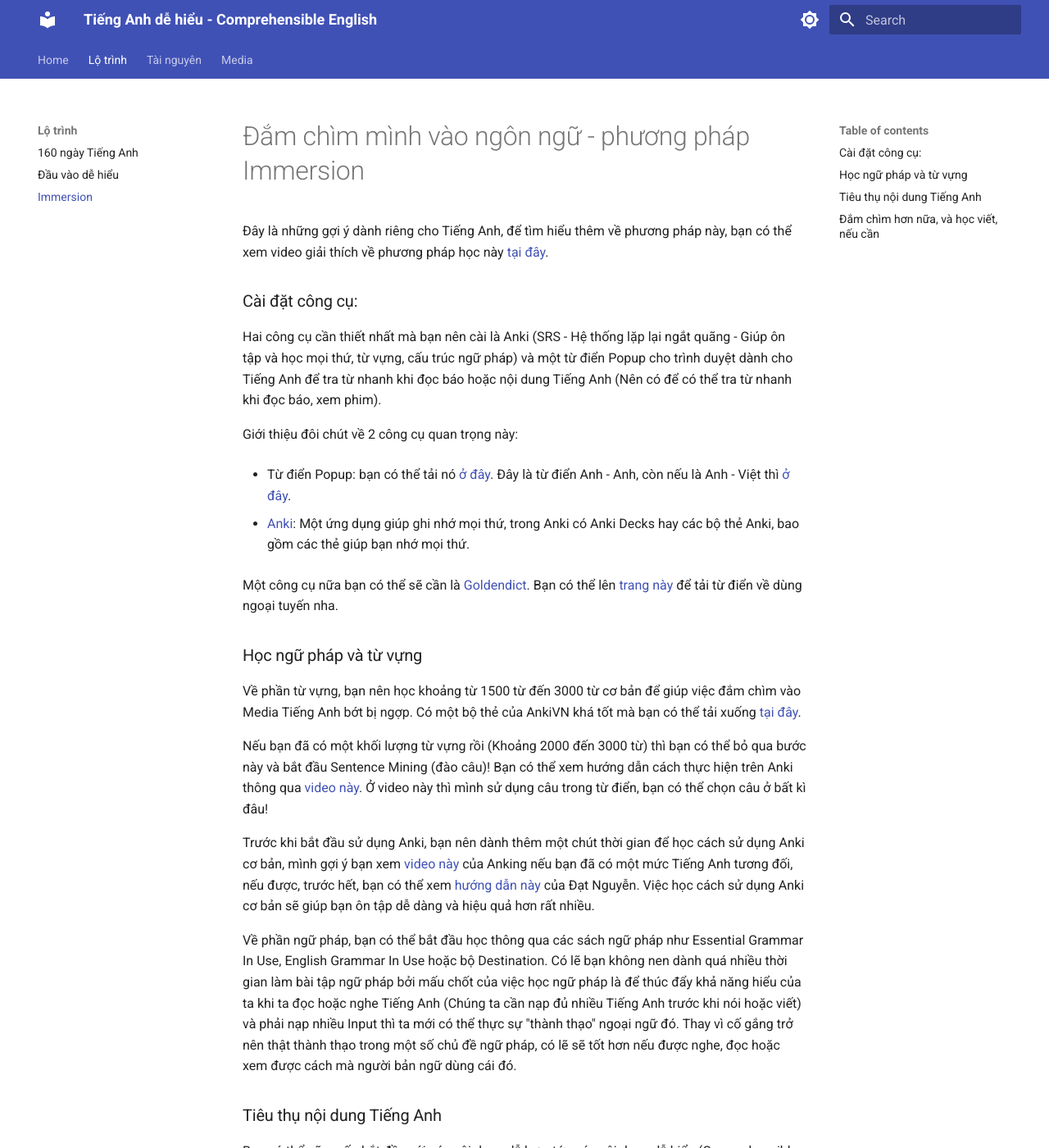
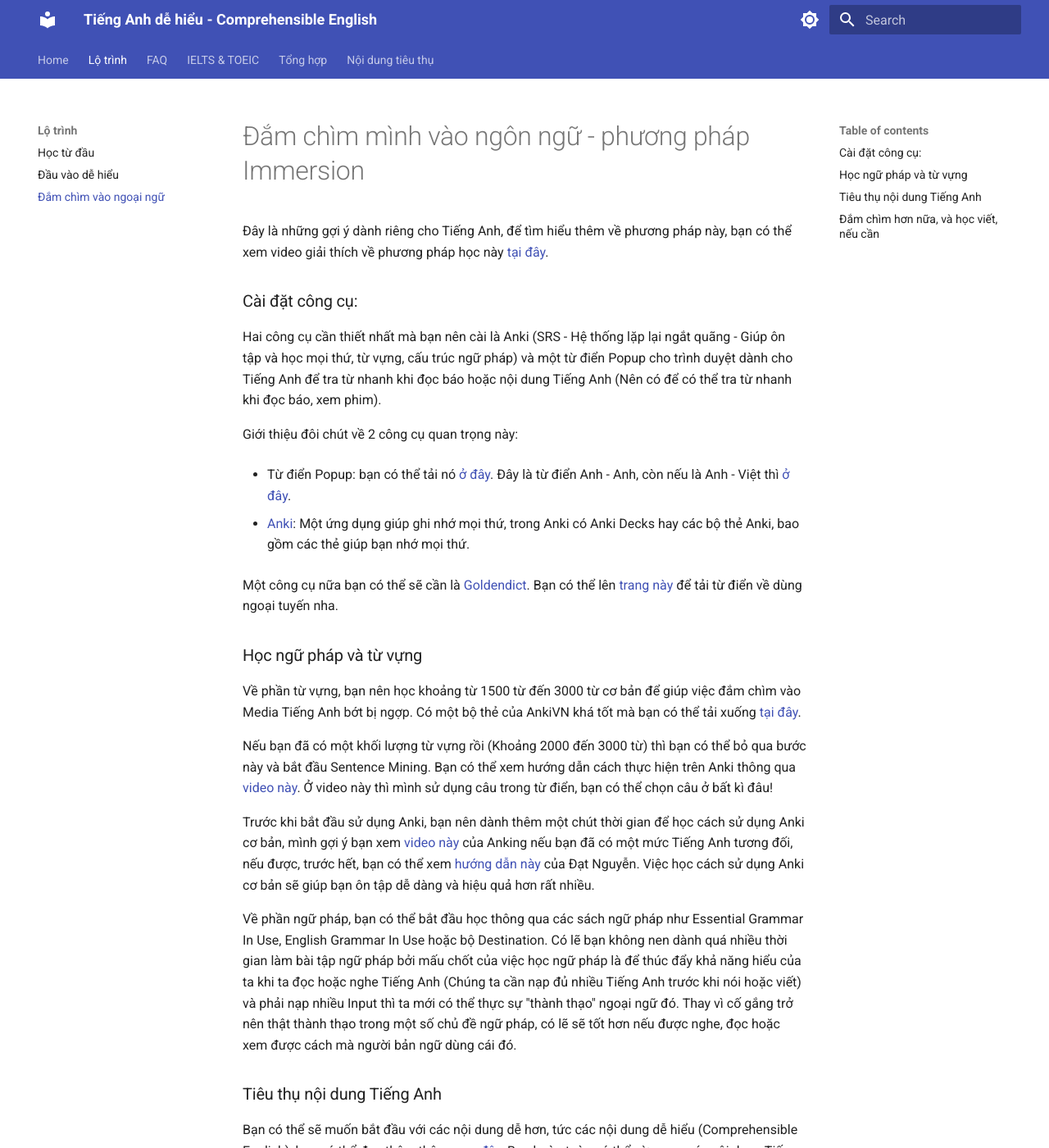
Before and after one commit to daihocmo/tieng-anh, an MkDocs documentation site: the page built from docs/guide.md, in a window 1280 px wide and 1400 px high. Shown: the whole window at 82% size. Built offline with MkDocs 1.6.1 and Material for MkDocs 9.7.7, drawn with Linux system fonts in a browser that asks for light colours.

Commit message:
added ielts section

```diff
--- a/docs/guide.md
+++ b/docs/guide.md
@@ -19,7 +19,7 @@ Một công cụ nữa bạn có thể sẽ cần là [Goldendict](http://golden
 
 Về phần từ vựng, bạn nên học khoảng từ 1500 từ đến 3000 từ cơ bản để giúp việc đắm chìm vào Media Tiếng Anh bớt bị ngợp. Có một bộ thẻ của AnkiVN khá tốt mà bạn có thể tải xuống [tại đây](https://ankivn.com/bo-the/ngoai-ngu/tieng-anh/3000-tu-vung-tieng-anh-thong-dung/).
 
-Nếu bạn đã có một khối lượng từ vựng rồi (Khoảng 2000 đến 3000 từ) thì bạn có thể bỏ qua bước này và bắt đầu Sentence Mining (đào câu)! Bạn có thể xem hướng dẫn cách thực hiện trên Anki thông qua [video này](https://www.youtube.com/watch?v=Om_1NECh8sQ). Ở video này thì mình sử dụng câu trong từ điển, bạn có thể chọn câu ở bất kì đâu!
+Nếu bạn đã có một khối lượng từ vựng rồi (Khoảng 2000 đến 3000 từ) thì bạn có thể bỏ qua bước này và bắt đầu Sentence Mining. Bạn có thể xem hướng dẫn cách thực hiện trên Anki thông qua [video này](https://www.youtube.com/watch?v=Om_1NECh8sQ). Ở video này thì mình sử dụng câu trong từ điển, bạn có thể chọn câu ở bất kì đâu!
 
 Trước khi bắt đầu sử dụng Anki, bạn nên dành thêm một chút thời gian để học cách sử dụng Anki cơ bản, mình gợi ý bạn xem [video này](https://youtu.be/Eo1HbXEiJxo) của Anking nếu bạn đã có một mức Tiếng Anh tương đối, nếu được, trước hết, bạn có thể xem [hướng dẫn này](https://youtu.be/M9-qwsHyBrc) của Đạt Nguyễn. Việc học cách sử dụng Anki cơ bản sẽ giúp bạn ôn tập dễ dàng và hiệu quả hơn rất nhiều.
 
--- a/mkdocs.yml
+++ b/mkdocs.yml
@@ -11,17 +11,22 @@ theme:
 nav:
   - Home: 'index.md'
   - 'Lộ trình':
-    - '160 ngày Tiếng Anh': 'hoc-tu-dau.md'
+    - 'Học từ đầu': 'hoc-tu-dau.md'
     - 'Đầu vào dễ hiểu': 'input-guide.md'
-    - 'Immersion': 'guide.md'
-  - 'Tài nguyên':
+    - 'Đắm chìm vào ngoại ngữ': 'guide.md'
+  - 'FAQ':
+    - 'Câu hỏi thường gặp': 'faq.md'
+  - 'IELTS & TOEIC':
+    - 'IELTS': 'ielts.md'
+    - 'TOEIC': 'toeic.md'
+  - 'Tổng hợp':
     - 'Tài nguyên': 'resources.md'
     - 'Cộng đồng học': 'cong-dong.md'
-  - 'Media':
-    - 'Books': 'sach.md'
-    - 'Movies': 'phim-anh.md'
+  - 'Nội dung tiêu thụ':
+    - 'Sách - Tiểu thuyết': 'sach.md'
+    - 'Phim ảnh': 'phim-anh.md'
     - 'Youtube': 'youtube.md'
-    - 'Podcasts': 'podcasts.md'
+    - 'Podcasts & Audiobooks': 'podcasts.md'
 
 theme:
   palette:
```
Also changed, not shown: docs/cong-dong.md (+3 -0 lines), docs/faq.md (added, +1 -0 lines), docs/ielts.md (added, +1 -0 lines), docs/input-guide.md (+0 -26 lines), docs/toeic.md (added, +1 -0 lines).
